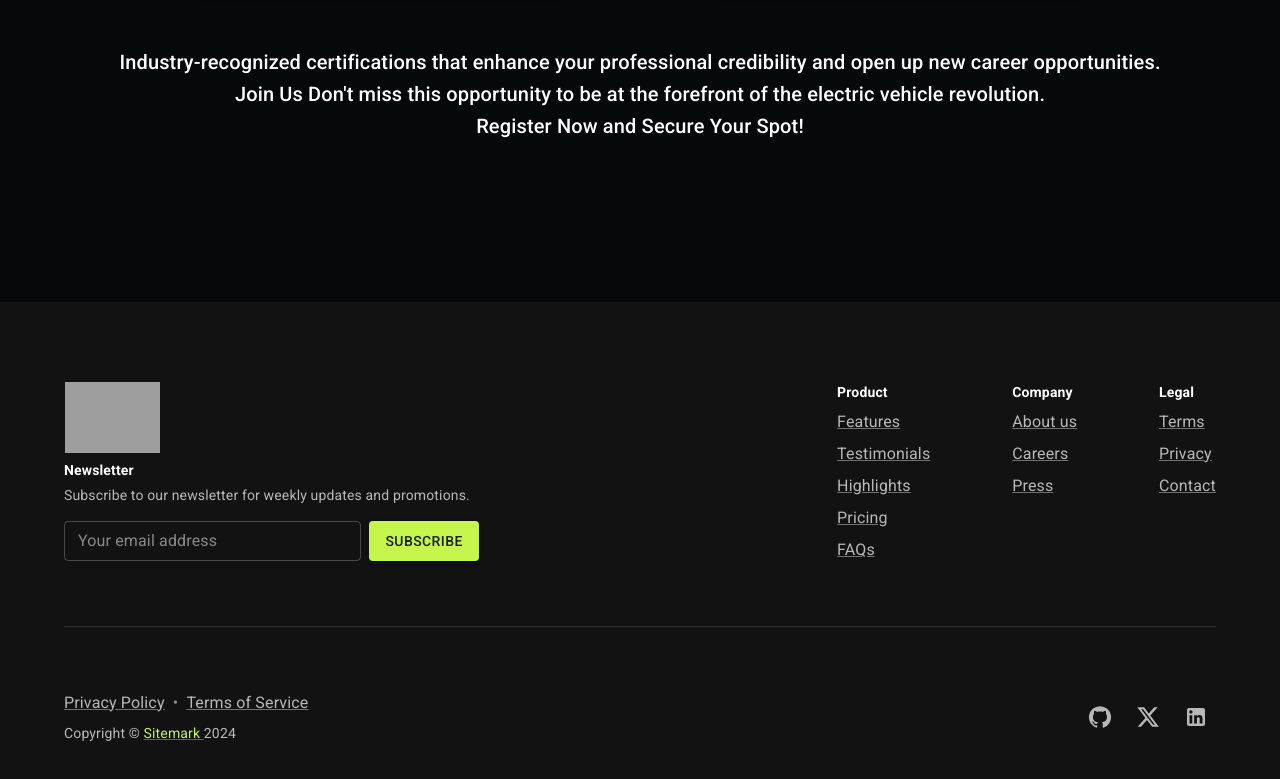
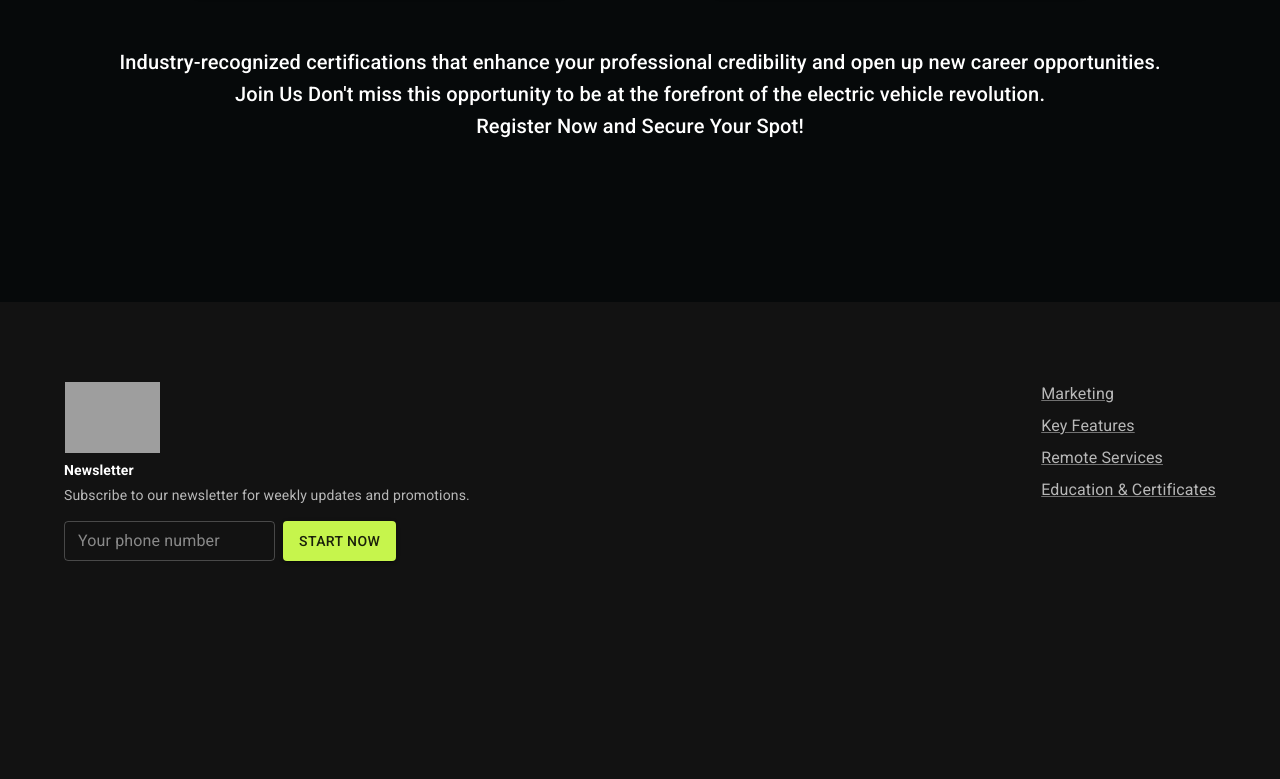
Before and after one commit to ArturLobur/evsrepublic-partnership, a React (Vite) app: page / in a window 1280 px wide. Shown: the part 3585-4364 px from the top of the page. After the commit the page ends 4226 px from the top, so only its background shows below. Built offline with nearby package versions, Linux system fonts and the light colour scheme; grey boxes are pictures that could not be loaded.

Commit message:
feat: fix footer

```diff
--- a/src/components/Footer.tsx
+++ b/src/components/Footer.tsx
@@ -1,14 +1,14 @@
-import FacebookIcon from "@mui/icons-material/GitHub";
-import LinkedInIcon from "@mui/icons-material/LinkedIn";
-import TwitterIcon from "@mui/icons-material/X";
 import Box from "@mui/material/Box";
 import Button from "@mui/material/Button";
 import Container from "@mui/material/Container";
-import IconButton from "@mui/material/IconButton";
 import Link from "@mui/material/Link";
 import Stack from "@mui/material/Stack";
 import TextField from "@mui/material/TextField";
 import Typography from "@mui/material/Typography";
+import * as React from "react";
+
+import {menuItems} from "../system/constants.ts";
+import {sendDataToGoogleDoc} from "../utils/sendDataToGoogleDoc.ts";
 
 const logoStyle = {
   width: "95px",
@@ -16,17 +16,44 @@ const logoStyle = {
   marginLeft: 16,
 };
 
-function Copyright() {
-  return (
-    <Typography variant="body2" color="text.secondary" mt={1}>
-      {"Copyright © "}
-      <Link href="https://mui.com/">Sitemark&nbsp;</Link>
-      {new Date().getFullYear()}
-    </Typography>
-  );
-}
+export default function Footer() {
+  const [formValue, setFormValue] = React.useState("");
 
-export default function Footer() {
+  const handleSubmit = async (event: React.FormEvent<HTMLFormElement>) => {
+    event.preventDefault();
+    if (formValue !== "") {
+      const data = new FormData();
+      data.append("Telephone", formValue);
+
+      await sendDataToGoogleDoc(data);
+      setFormValue("");
+    }
+  };
+
+  const handleTelephoneChange = (
+    event: React.ChangeEvent<HTMLInputElement | HTMLTextAreaElement>,
+  ) => {
+    const value = event.target.value;
+    // Allow only numbers, +, -, and spaces in the input
+    const regex = /^[0-9+\- ]*$/;
+    if (regex.test(value)) {
+      setFormValue(value);
+    }
+  };
+
+  const scrollToSection = (sectionId: string) => {
+    const sectionElement = document.getElementById(sectionId);
+    const offset = 128;
+    if (sectionElement) {
+      const targetScroll = sectionElement.offsetTop - offset;
+      sectionElement.scrollIntoView({behavior: "smooth"});
+      window.scrollTo({
+        top: targetScroll,
+        behavior: "smooth",
+      });
+    }
+  };
+
   return (
     <Container
       sx={{
@@ -70,22 +97,34 @@ export default function Footer() {
             <Typography variant="body2" color="text.secondary" mb={2}>
               Subscribe to our newsletter for weekly updates and promotions.
             </Typography>
-            <Stack direction="row" spacing={1} useFlexGap>
+            <Stack
+              direction="row"
+              component="form"
+              onSubmit={handleSubmit}
+              spacing={1}
+              useFlexGap
+            >
               <TextField
-                id="outlined-basic"
                 hiddenLabel
+                required
                 size="small"
                 variant="outlined"
-                fullWidth
-                aria-label="Enter your email address"
-                placeholder="Your email address"
+                aria-label="Enter your phone number"
+                placeholder="Your phone number"
+                type="tel"
+                id="Telephone"
+                autoComplete="tel"
+                name="Telephone"
+                value={formValue}
+                onChange={(e) => handleTelephoneChange(e)}
                 inputProps={{
-                  autoComplete: "off",
-                  "aria-label": "Enter your email address",
+                  "aria-label": "Enter your phone number",
+                  minLength: 10,
+                  maxLength: 15,
                 }}
               />
-              <Button variant="contained" color="primary" sx={{flexShrink: 0}}>
-                Subscribe
+              <Button variant="contained" color="primary" type="submit">
+                Start now
               </Button>
             </Stack>
           </Box>
@@ -97,122 +136,17 @@ export default function Footer() {
             gap: 1,
           }}
         >
-          <Typography variant="body2" fontWeight={600}>
-            Product
-          </Typography>
-          <Link color="text.secondary" href="#">
-            Features
-          </Link>
-          <Link color="text.secondary" href="#">
-            Testimonials
-          </Link>
-          <Link color="text.secondary" href="#">
-            Highlights
-          </Link>
-          <Link color="text.secondary" href="#">
-            Pricing
-          </Link>
-          <Link color="text.secondary" href="#">
-            FAQs
-          </Link>
+          {menuItems.map((item) => (
+            <Link
+              sx={{cursor: "pointer"}}
+              key={item.name}
+              color="text.secondary"
+              onClick={() => scrollToSection(item.name)}
+            >
+              {item.label}
+            </Link>
+          ))}
         </Box>
-        <Box
-          sx={{
-            display: {xs: "none", sm: "flex"},
-            flexDirection: "column",
-            gap: 1,
-          }}
-        >
-          <Typography variant="body2" fontWeight={600}>
-            Company
-          </Typography>
-          <Link color="text.secondary" href="#">
-            About us
-          </Link>
-          <Link color="text.secondary" href="#">
-            Careers
-          </Link>
-          <Link color="text.secondary" href="#">
-            Press
-          </Link>
-        </Box>
-        <Box
-          sx={{
-            display: {xs: "none", sm: "flex"},
-            flexDirection: "column",
-            gap: 1,
-          }}
-        >
-          <Typography variant="body2" fontWeight={600}>
-            Legal
-          </Typography>
-          <Link color="text.secondary" href="#">
-            Terms
-          </Link>
-          <Link color="text.secondary" href="#">
-            Privacy
-          </Link>
-          <Link color="text.secondary" href="#">
-            Contact
-          </Link>
-        </Box>
-      </Box>
-      <Box
-        sx={{
-          display: "flex",
-          justifyContent: "space-between",
-          pt: {xs: 4, sm: 8},
-          width: "100%",
-          borderTop: "1px solid",
-          borderColor: "divider",
-        }}
-      >
-        <div>
-          <Link color="text.secondary" href="#">
-            Privacy Policy
-          </Link>
-          <Typography display="inline" sx={{mx: 0.5, opacity: 0.5}}>
-            &nbsp;•&nbsp;
-          </Typography>
-          <Link color="text.secondary" href="#">
-            Terms of Service
-          </Link>
-          <Copyright />
-        </div>
-        <Stack
-          direction="row"
-          justifyContent="left"
-          spacing={1}
-          useFlexGap
-          sx={{
-            color: "text.secondary",
-          }}
-        >
-          <IconButton
-            color="inherit"
-            href="https://github.com/mui"
-            aria-label="GitHub"
-            sx={{alignSelf: "center"}}
-          >
-            <FacebookIcon />
-          </IconButton>
-          <IconButton
-            color="inherit"
-            href="https://x.com/MaterialUI"
-            aria-label="X"
-            sx={{alignSelf: "center"}}
-          >
-            <TwitterIcon />
-          </IconButton>
-          <IconButton
-            color="inherit"
-            href="https://www.linkedin.com/company/mui/"
-            aria-label="LinkedIn"
-            sx={{alignSelf: "center"}}
-          >
-            <LinkedInIcon />
-          </IconButton>
-        </Stack>
       </Box>
     </Container>
   );
--- a/src/components/Service.tsx
+++ b/src/components/Service.tsx
@@ -37,12 +37,15 @@ export default function Service() {
             Service:
           </Typography>
           <Stack
-            direction="row"
             justifyContent="center"
             alignItems="flex-start"
             spacing={2}
             useFlexGap
-            sx={{width: "100%", display: "flex"}}
+            sx={{
+              width: "100%",
+              display: "flex",
+              flexDirection: {xs: "column", md: "row"},
+            }}
           >
             {items.map(({title, description}, index) => (
               <Card
--- a/src/routes/__root.tsx
+++ b/src/routes/__root.tsx
@@ -4,13 +4,11 @@ import "@fontsource/roboto/500.css";
 import "@fontsource/roboto/700.css";
 
 import {createRootRoute, Outlet} from "@tanstack/react-router";
-import {TanStackRouterDevtools} from "@tanstack/router-devtools";
 
 export const Route = createRootRoute({
   component: () => (
     <>
       <Outlet />
-      <TanStackRouterDevtools />
     </>
   ),
 });
```
